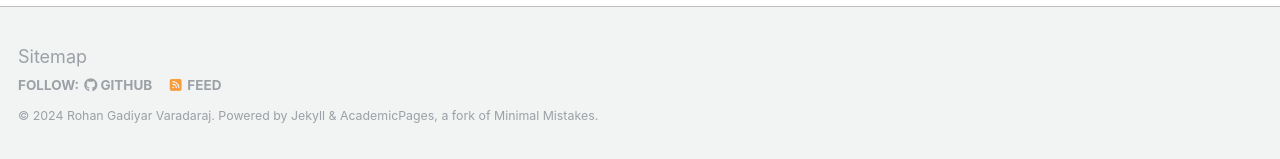
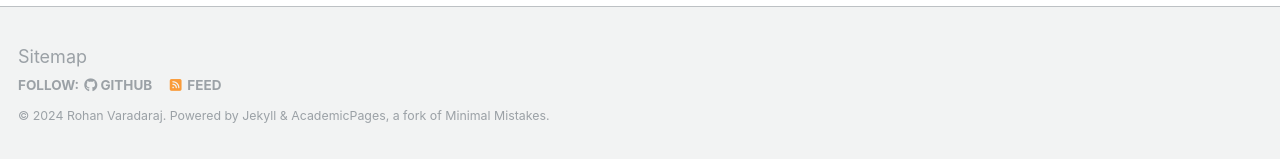
Before and after one commit to RohanVaradaraj/RohanVaradaraj.github.io, a Jekyll site: the page built from _pages/about.md, in a window 1280 px wide. Shown: the part 738-897 px from the top of the page. Built offline with Jekyll 4.4.1, drawn with Linux system fonts in a browser that asks for light colours; some web fonts are replaced.

Commit message:
Update _config.yml

```diff
--- a/_config.yml
+++ b/_config.yml
@@ -10,7 +10,7 @@
 locale                   : "en-GB"
 title                    : "Rohan Gadiyar Varadaraj"
 title_separator          : "-"
-name                     : &name "Rohan Gadiyar Varadaraj"
+name                     : &name "Rohan Varadaraj"
 description              : &description "personal description"
 url                      : https://rohanvaradaraj.github.io # the base hostname & protocol for your site e.g. "https://mmistakes.github.io"
 baseurl                  : "" # the subpath of your site, e.g. "/blog"
```
